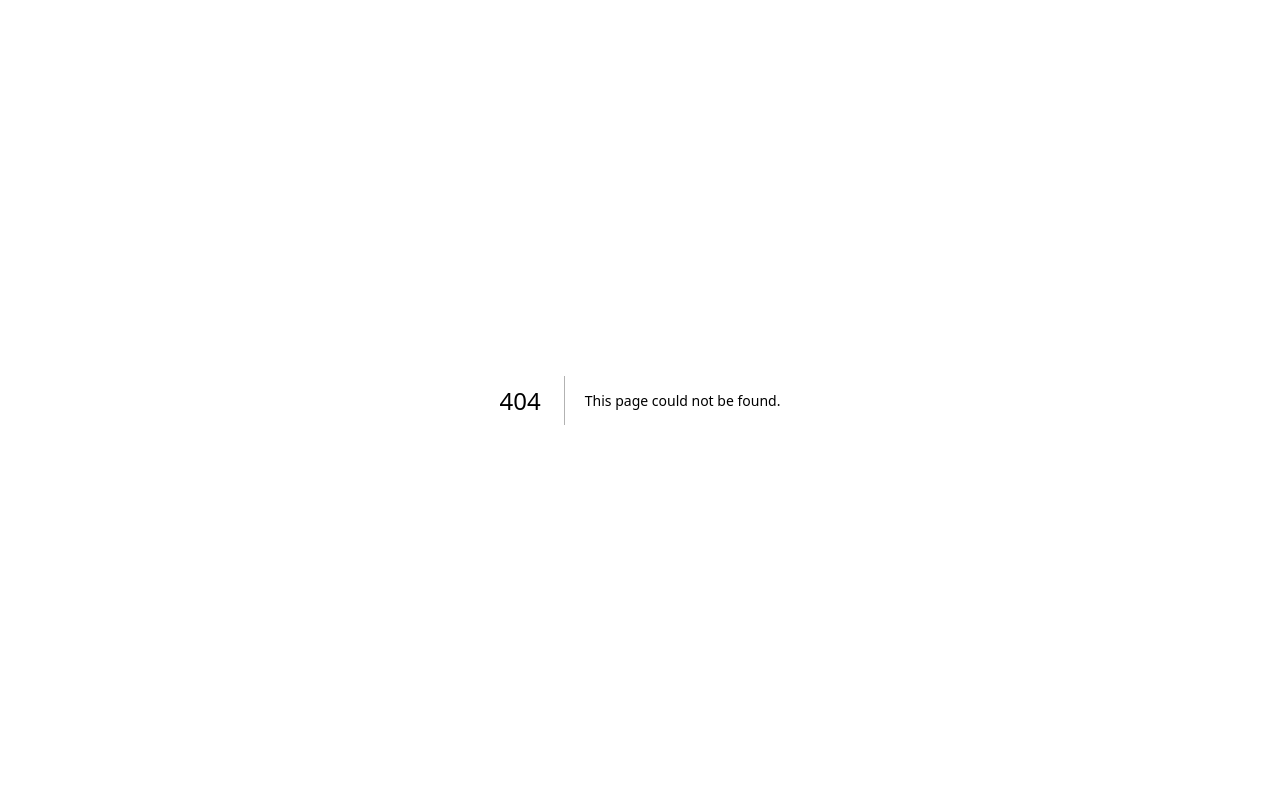
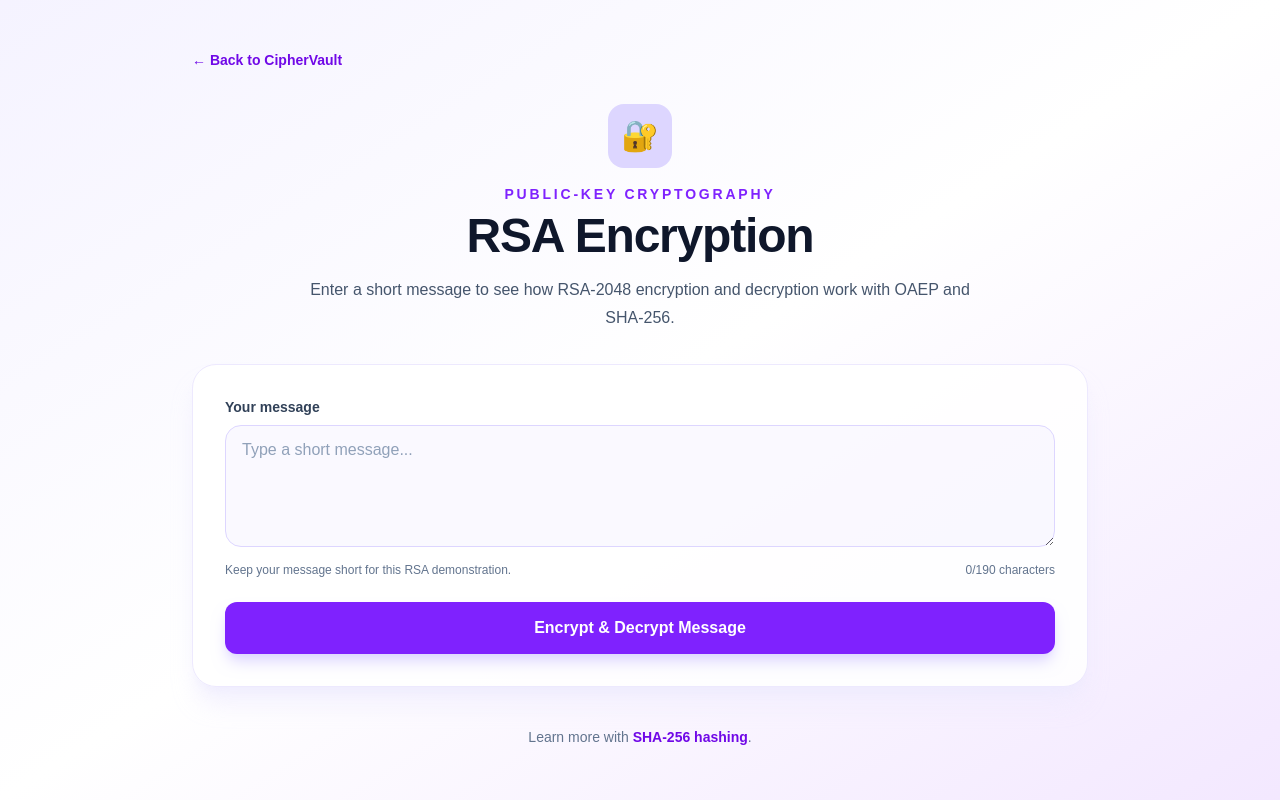
Before and after one commit to dsrathore1/CipherVault, a Next.js app in the folder frontend/: page /rsa in a window 1280 px wide. Before the commit this address had no page. Built offline with nearby package versions, Linux system fonts and the light colour scheme.

Commit message:
feat(frontend): add RSA encryption demo page

```diff
--- /dev/null
+++ b/frontend/src/app/rsa/page.js
@@ -0,0 +1,237 @@
+"use client";
+
+import { useState } from "react";
+import Link from "next/link";
+
+export default function RSAPage() {
+  const [text, setText] = useState("");
+  const [result, setResult] = useState(null);
+  const [loading, setLoading] = useState(false);
+  const [error, setError] = useState("");
+  const [copied, setCopied] = useState(false);
+
+  async function handleEncryptDecrypt(event) {
+    event.preventDefault();
+
+    setError("");
+    setResult(null);
+    setCopied(false);
+
+    if (!text.trim()) {
+      setError("Please enter a message to encrypt.");
+      return;
+    }
+
+    setLoading(true);
+
+    try {
+      const response = await fetch(
+        "http://127.0.0.1:8000/rsa/encrypt-decrypt",
+        {
+          method: "POST",
+          headers: {
+            "Content-Type": "application/json",
+          },
+          body: JSON.stringify({ text }),
+        },
+      );
+
+      const data = await response.json();
+
+      if (!response.ok) {
+        const detail = Array.isArray(data.detail)
+          ? "Please check your input and try again."
+          : data.detail || "RSA operation failed.";
+
+        throw new Error(detail);
+      }
+
+      setResult(data);
+    } catch (err) {
+      setError(
+        err.message ||
+        "Could not connect to the backend. Check that FastAPI is running.",
+      );
+    } finally {
+      setLoading(false);
+    }
+  }
+
+  async function copyText(value) {
+    try {
+      await navigator.clipboard.writeText(value);
+      setCopied(true);
+      setTimeout(() => setCopied(false), 2000);
+    } catch {
+      setError("Copy failed. Please select and copy the text manually.");
+    }
+  }
+
+  return (
+    <main className="min-h-screen bg-linear-to-br from-violet-50 via-white to-purple-100 px-5 py-12 text-slate-800">
+      <div className="mx-auto max-w-4xl">
+        <Link
+          href="/"
+          className="inline-flex items-center gap-2 text-sm font-semibold text-violet-700 transition hover:text-violet-900"
+        >
+          ← Back to CipherVault
+        </Link>
+
+        <header className="mb-8 mt-8 text-center">
+          <div className="mx-auto mb-4 flex h-16 w-16 items-center justify-center rounded-2xl bg-violet-200 text-3xl">
+            🔐
+          </div>
+
+          <p className="mb-2 text-sm font-bold uppercase tracking-[0.2em] text-violet-600">
+            Public-key cryptography
+          </p>
+
+          <h1 className="text-4xl font-extrabold tracking-tight text-slate-900 sm:text-5xl">
+            RSA Encryption
+          </h1>
+
+          <p className="mx-auto mt-4 max-w-2xl text-base leading-7 text-slate-600">
+            Enter a short message to see how RSA-2048 encryption and decryption
+            work with OAEP and SHA-256.
+          </p>
+        </header>
+
+        <section className="rounded-3xl border border-violet-100 bg-white/90 p-6 shadow-xl shadow-violet-100/70 sm:p-8">
+          <form onSubmit={handleEncryptDecrypt}>
+            <label
+              htmlFor="rsa-message"
+              className="mb-2 block text-sm font-bold text-slate-700"
+            >
+              Your message
+            </label>
+
+            <textarea
+              id="rsa-message"
+              value={text}
+              onChange={(event) => setText(event.target.value)}
+              placeholder="Type a short message..."
+              rows={4}
+              maxLength={190}
+              className="w-full resize-y rounded-2xl border border-violet-200 bg-violet-50/50 px-4 py-3 outline-none transition placeholder:text-slate-400 focus:border-violet-500 focus:ring-4 focus:ring-violet-100"
+              aria-describedby="rsa-hint"
+            />
+
+            <div
+              id="rsa-hint"
+              className="mt-2 flex flex-wrap justify-between gap-2 text-xs text-slate-500"
+            >
+              <span>Keep your message short for this RSA demonstration.</span>
+              <span>{text.length}/190 characters</span>
+            </div>
+
+            {error && (
+              <div
+                role="alert"
+                className="mt-4 rounded-xl border border-red-200 bg-red-50 px-4 py-3 text-sm text-red-700"
+              >
+                {error}
+              </div>
+            )}
+
+            <button
+              type="submit"
+              disabled={loading}
+              className="mt-6 w-full rounded-xl bg-violet-600 px-5 py-3.5 font-bold text-white shadow-lg shadow-violet-200 transition hover:bg-violet-700 disabled:cursor-not-allowed disabled:opacity-60"
+            >
+              {loading ? "Processing..." : "Encrypt & Decrypt Message"}
+            </button>
+          </form>
+        </section>
+
+        {result && (
+          <section className="mt-8 space-y-5">
+            <div className="rounded-2xl border border-emerald-200 bg-emerald-50 p-5">
+              <p className="font-bold text-emerald-800">
+                ✓ RSA operation completed successfully
+              </p>
+              <p className="mt-1 text-sm text-emerald-700">
+                {result.algorithm} · {result.padding}
+              </p>
+            </div>
+
+            <ResultCard
+              title="Original message"
+              value={result.original_message}
+            />
+
+            <ResultCard
+              title="Encrypted ciphertext (Base64)"
+              value={result.encrypted_message}
+              onCopy={() => copyText(result.encrypted_message)}
+            />
+
+            <ResultCard
+              title="Decrypted message"
+              value={result.decrypted_message}
+            />
+
+            <ResultCard
+              title="Public key (PEM)"
+              value={result.public_key}
+              onCopy={() => copyText(result.public_key)}
+              preserveWhitespace
+            />
+
+            {copied && (
+              <p
+                role="status"
+                className="rounded-xl bg-violet-100 px-4 py-3 text-center text-sm font-semibold text-violet-800"
+              >
+                Copied to clipboard!
+              </p>
+            )}
+
+            <p className="text-center text-xs leading-5 text-slate-500">
+              Educational demonstration only. The backend generates a fresh RSA
+              key pair for each request; this page is not a persistent
+              encryption or key-management service.
+            </p>
+          </section>
+        )}
+
+        <footer className="mt-10 text-center text-sm text-slate-500">
+          Learn more with{" "}
+          <Link
+            href="/hash"
+            className="font-semibold text-violet-700 hover:underline"
+          >
+            SHA-256 hashing
+          </Link>
+          .
+        </footer>
+      </div>
+    </main>
+  );
+}
+
+function ResultCard({ title, value, onCopy, preserveWhitespace = false }) {
+  return (
+    <div className="rounded-2xl border border-slate-200 bg-white p-5 shadow-sm">
+      <div className="mb-3 flex flex-wrap items-center justify-between gap-3">
+        <h2 className="font-bold text-slate-800">{title}</h2>
+
+        {onCopy && (
+          <button
+            type="button"
+            onClick={onCopy}
+            className="rounded-lg bg-violet-100 px-3 py-1.5 text-xs font-bold text-violet-800 transition hover:bg-violet-200"
+          >
+            Copy
+          </button>
+        )}
+      </div>
+
+      <pre
+        className={`overflow-x-auto rounded-xl bg-slate-50 p-4 font-mono text-sm leading-6 text-slate-700 ${preserveWhitespace ? "whitespace-pre" : "whitespace-pre-wrap"
+          }`}
+      >
+        {value}
+      </pre>
+    </div>
+  );
+}
```
